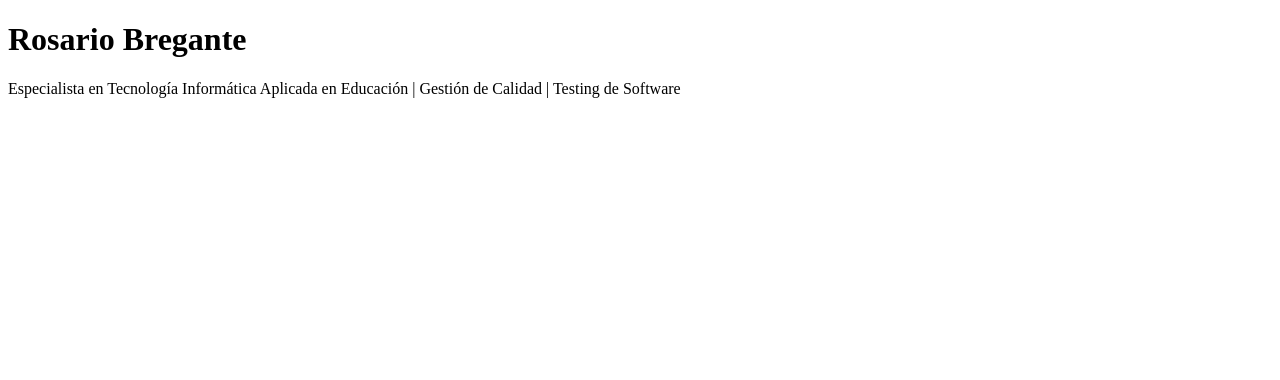
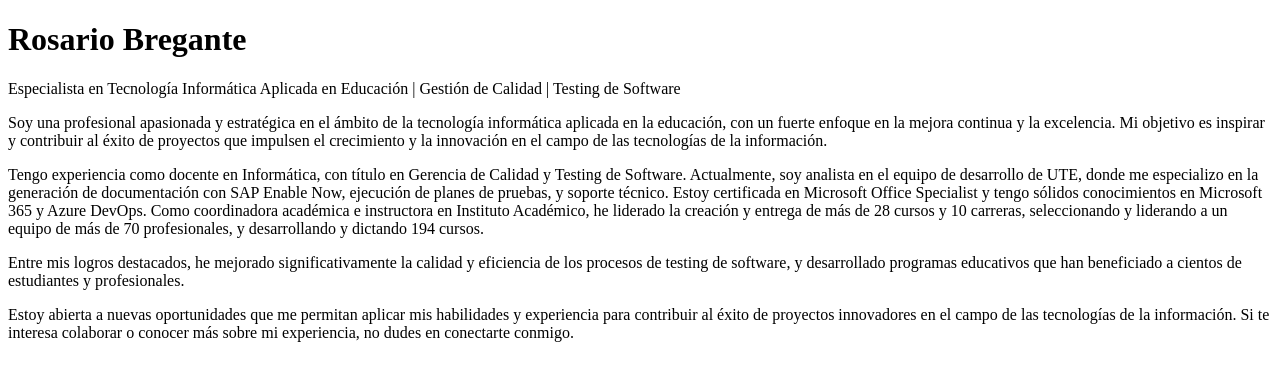
Before and after one commit to rosariobregante/rosariobregante.github.io, a plain HTML site: page index.html in a window 1280 px wide. Drawn offline with Linux system fonts and the light colour scheme.

Commit message:
descripción

```diff
--- a/index.html
+++ b/index.html
@@ -3,5 +3,22 @@
 <body>
 <h1>Rosario Bregante</h1>
 <p>Especialista en Tecnología Informática Aplicada en Educación | Gestión de Calidad | Testing de Software</p>
+<p>Soy una profesional apasionada y estratégica en el ámbito de la tecnología informática aplicada en la educación,
+    con un fuerte enfoque en la mejora continua y la excelencia. Mi objetivo es inspirar y contribuir al éxito de
+    proyectos que impulsen el crecimiento y la innovación en el campo de las tecnologías de la información.</p>
+
+<p>Tengo experiencia como docente en Informática, con título en Gerencia de Calidad y Testing de Software.
+    Actualmente, soy analista en el equipo de desarrollo de UTE, donde me especializo en la generación de documentación
+    con SAP Enable Now, ejecución de planes de pruebas, y soporte técnico. Estoy certificada en Microsoft Office Specialist
+    y tengo sólidos conocimientos en Microsoft 365 y Azure DevOps. Como coordinadora académica e instructora en Instituto
+    Académico, he liderado la creación y entrega de más de 28 cursos y 10 carreras, seleccionando y liderando a un equipo de
+    más de 70 profesionales, y desarrollando y dictando 194 cursos.</p>
+
+<p>Entre mis logros destacados, he mejorado significativamente la calidad y eficiencia de los procesos de testing de software,
+    y desarrollado programas educativos que han beneficiado a cientos de estudiantes y profesionales.</p>
+
+<p>Estoy abierta a nuevas oportunidades que me permitan aplicar mis habilidades y experiencia para contribuir al éxito de
+    proyectos innovadores en el campo de las tecnologías de la información. Si te interesa colaborar o conocer más sobre mi
+    experiencia, no dudes en conectarte conmigo.</p>
 </body>
 </html>
```
